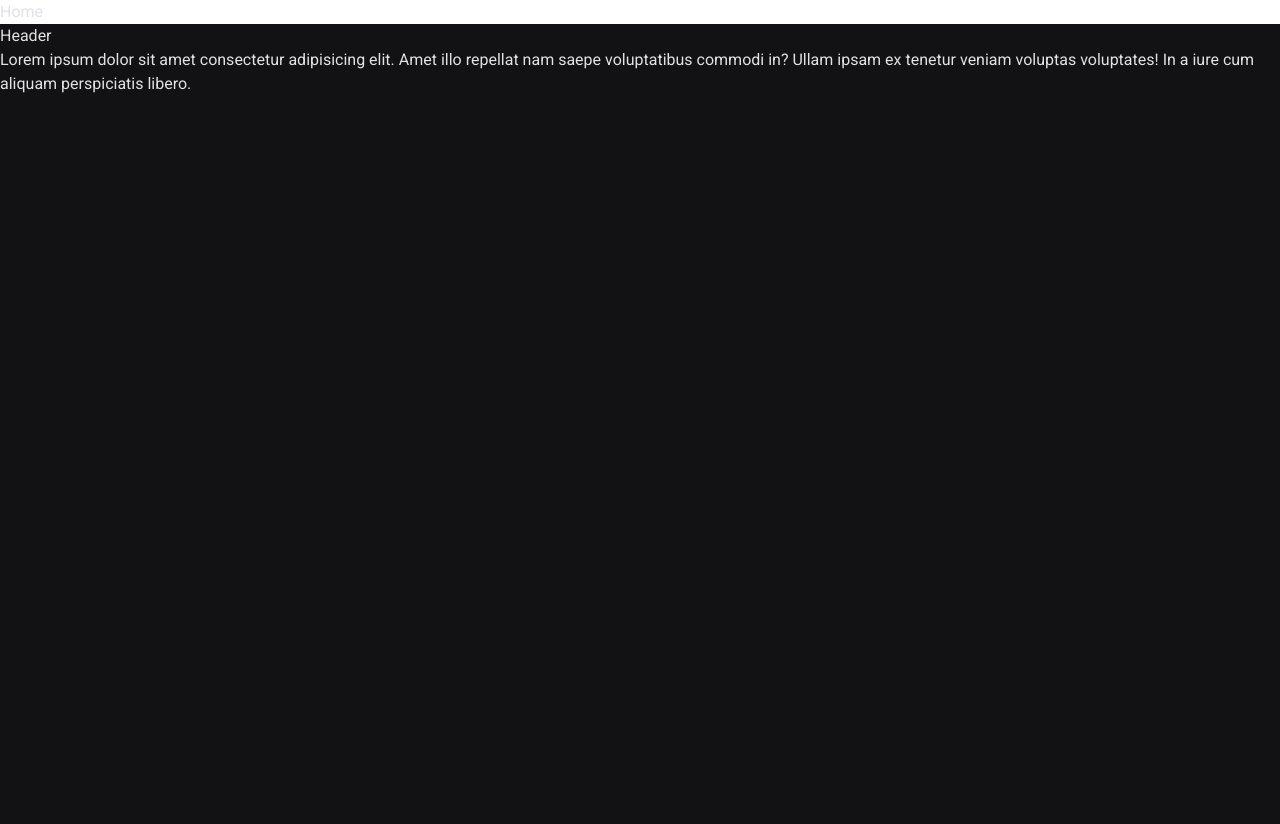
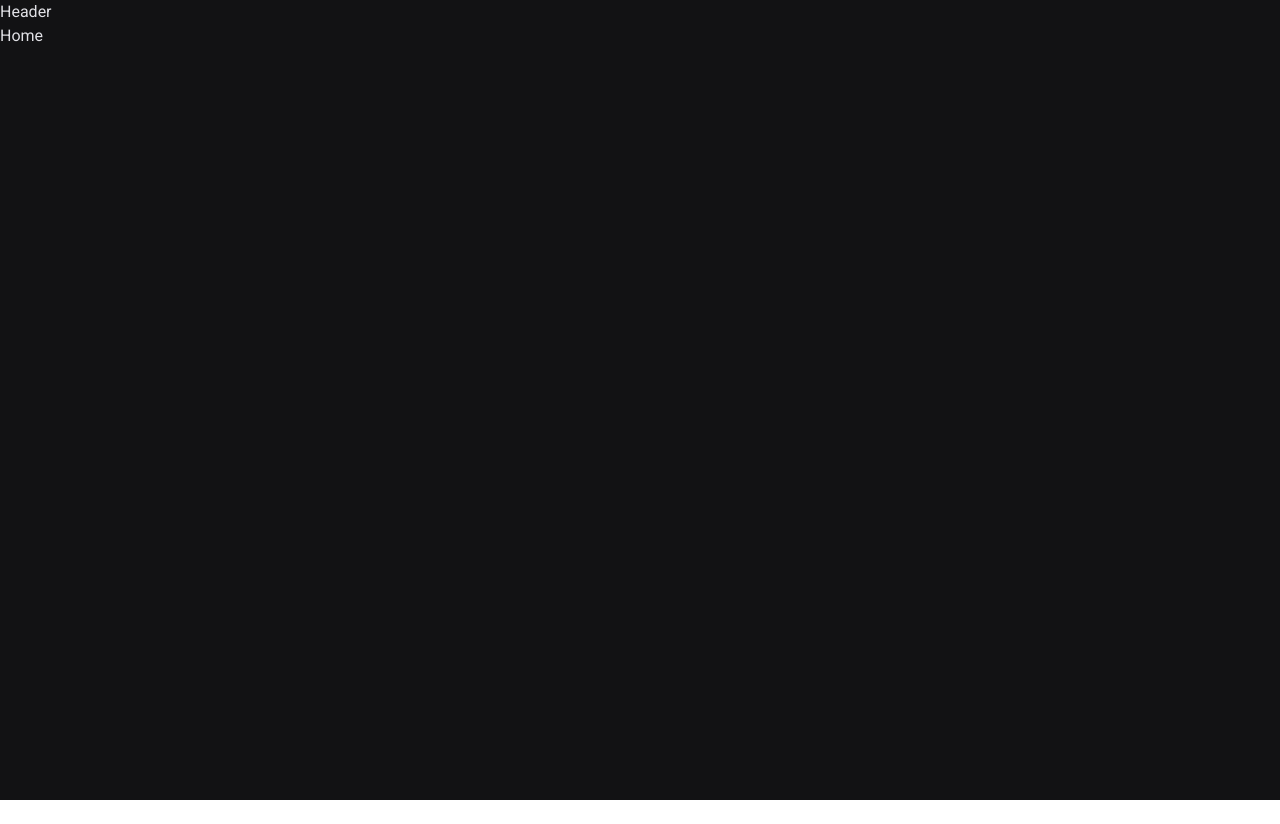
Before and after one commit to luksquitos/ignite-timer, a React (Vite) app: page / in a window 1280 px wide. After the commit the page ends 800 px from the top, so only its background shows below. Built offline with nearby package versions, Linux system fonts and the light colour scheme.

Commit message:
feat: layout de rotas

```diff
--- a/src/Router.tsx
+++ b/src/Router.tsx
@@ -1,12 +1,15 @@
 import { Routes, Route } from "react-router-dom"
 import { Home } from "./pages/Home"
 import { History } from "./pages/History"
+import { DefaultLayout } from "./layouts/DefaultLayout"
 
 export function Router(){
   return (
     <Routes>
-      <Route path="/" element={<Home />} />
-      <Route path="/history" element={<History />} />
+      <Route path="/" element={<DefaultLayout/>}>
+        <Route path="/" element={<Home />} />
+        <Route path="/history" element={<History />} />
+      </Route>
     </Routes>
   )
 }
--- a/src/components/App.tsx
+++ b/src/components/App.tsx
@@ -8,9 +8,8 @@
 
   return (
     <BrowserRouter>
-    <Router />
       <main className="bg-gray1 h-screen">
-        <Header />
+        <Router />
       </main>
     </BrowserRouter>
   )
--- a/src/components/Header.tsx
+++ b/src/components/Header.tsx
@@ -4,7 +4,6 @@
   return (
     <div className="">
       <h1 className="text-">Header</h1>
-      <p className="">Lorem ipsum dolor sit amet consectetur adipisicing elit. Amet illo repellat nam saepe voluptatibus commodi in? Ullam ipsam ex tenetur veniam voluptas voluptates! In a iure cum aliquam perspiciatis libero.</p>
     </div>
   )
 }
--- /dev/null
+++ b/src/layouts/DefaultLayout.tsx
@@ -0,0 +1,12 @@
+import { Outlet } from "react-router-dom";
+import { Header } from "../components/Header";
+
+
+export function DefaultLayout(){
+  return (
+    <>
+      <Header />
+      <Outlet />
+    </>
+  )
+}
```
